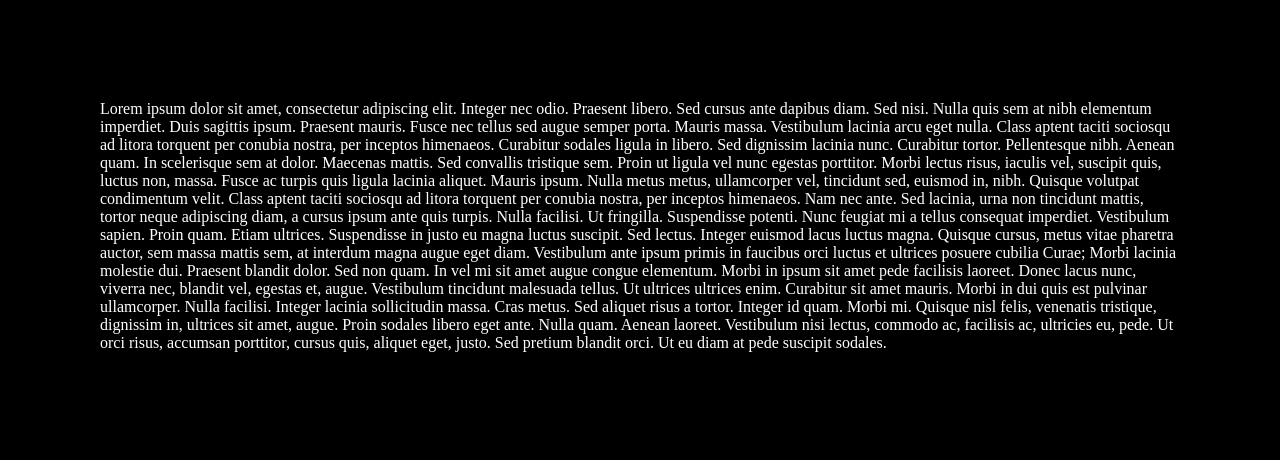
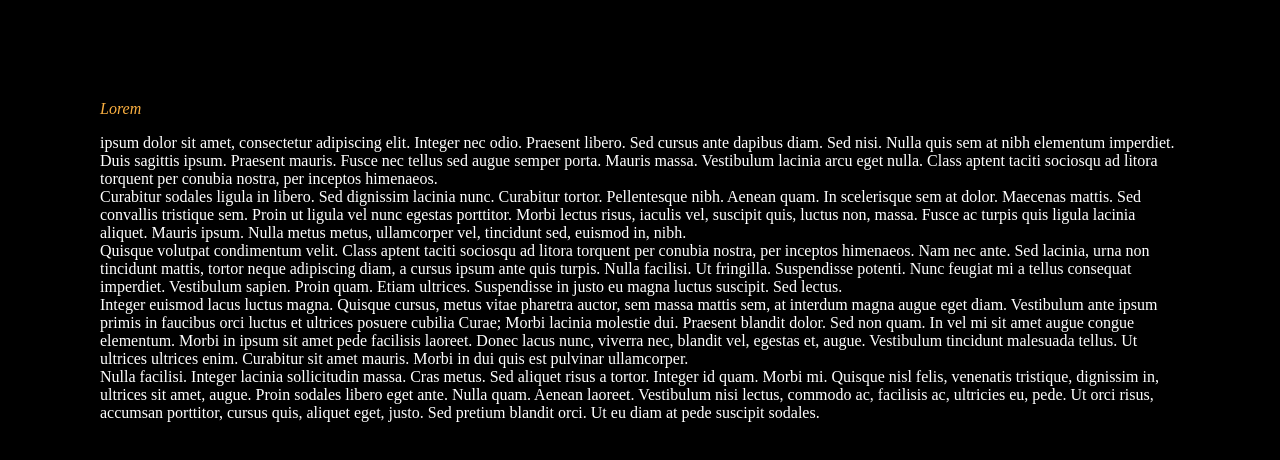
Before and after one commit to holly-ms/holly-ms, a plain HTML site: page introduction.html in a window 1280 px wide. Drawn offline with Linux system fonts and the light colour scheme.

Commit message:
Update introduction.html

```diff
--- a/introduction.html
+++ b/introduction.html
@@ -73,14 +73,14 @@
     <body>
 
       <div >
-        <p> Lorem ipsum dolor sit amet, consectetur adipiscing elit. Integer nec odio. Praesent libero. Sed cursus ante dapibus diam. Sed nisi. Nulla quis sem at nibh elementum imperdiet. Duis sagittis ipsum. Praesent mauris. Fusce nec tellus sed augue semper porta. Mauris massa. Vestibulum lacinia arcu eget nulla. Class aptent taciti sociosqu ad litora torquent per conubia nostra, per inceptos himenaeos.
-
+        <p style="color: #faaf40; font-style: oblique;">Lorem </p><p>ipsum dolor sit amet, consectetur adipiscing elit. Integer nec odio. Praesent libero. Sed cursus ante dapibus diam. Sed nisi. Nulla quis sem at nibh elementum imperdiet. Duis sagittis ipsum. Praesent mauris. Fusce nec tellus sed augue semper porta. Mauris massa. Vestibulum lacinia arcu eget nulla. Class aptent taciti sociosqu ad litora torquent per conubia nostra, per inceptos himenaeos.
+        <br>
         Curabitur sodales ligula in libero. Sed dignissim lacinia nunc. Curabitur tortor. Pellentesque nibh. Aenean quam. In scelerisque sem at dolor. Maecenas mattis. Sed convallis tristique sem. Proin ut ligula vel nunc egestas porttitor. Morbi lectus risus, iaculis vel, suscipit quis, luctus non, massa. Fusce ac turpis quis ligula lacinia aliquet. Mauris ipsum. Nulla metus metus, ullamcorper vel, tincidunt sed, euismod in, nibh.
-
+        <br>
         Quisque volutpat condimentum velit. Class aptent taciti sociosqu ad litora torquent per conubia nostra, per inceptos himenaeos. Nam nec ante. Sed lacinia, urna non tincidunt mattis, tortor neque adipiscing diam, a cursus ipsum ante quis turpis. Nulla facilisi. Ut fringilla. Suspendisse potenti. Nunc feugiat mi a tellus consequat imperdiet. Vestibulum sapien. Proin quam. Etiam ultrices. Suspendisse in justo eu magna luctus suscipit. Sed lectus.
-
+        <br>
         Integer euismod lacus luctus magna. Quisque cursus, metus vitae pharetra auctor, sem massa mattis sem, at interdum magna augue eget diam. Vestibulum ante ipsum primis in faucibus orci luctus et ultrices posuere cubilia Curae; Morbi lacinia molestie dui. Praesent blandit dolor. Sed non quam. In vel mi sit amet augue congue elementum. Morbi in ipsum sit amet pede facilisis laoreet. Donec lacus nunc, viverra nec, blandit vel, egestas et, augue. Vestibulum tincidunt malesuada tellus. Ut ultrices ultrices enim. Curabitur sit amet mauris. Morbi in dui quis est pulvinar ullamcorper.
-
+        <br>
         Nulla facilisi. Integer lacinia sollicitudin massa. Cras metus. Sed aliquet risus a tortor. Integer id quam. Morbi mi. Quisque nisl felis, venenatis tristique, dignissim in, ultrices sit amet, augue. Proin sodales libero eget ante. Nulla quam. Aenean laoreet. Vestibulum nisi lectus, commodo ac, facilisis ac, ultricies eu, pede. Ut orci risus, accumsan porttitor, cursus quis, aliquet eget, justo. Sed pretium blandit orci. Ut eu diam at pede suscipit sodales.
 
       </p>
```
